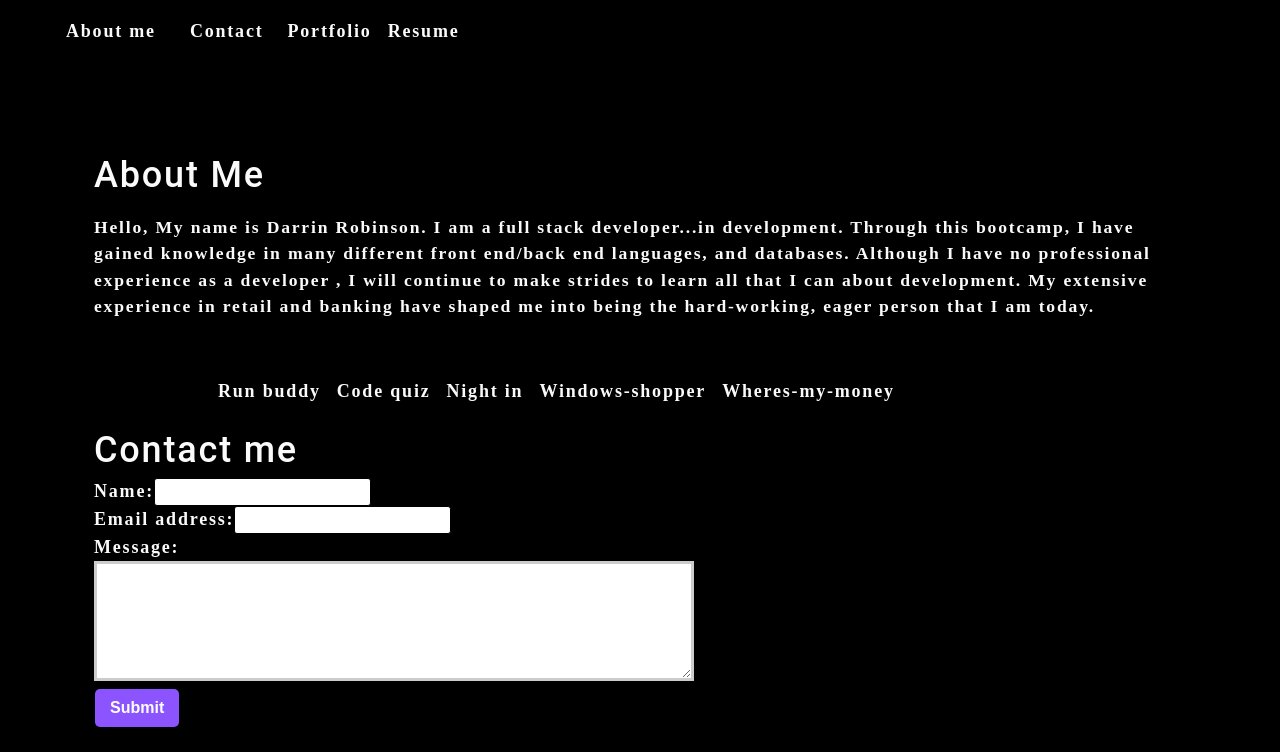
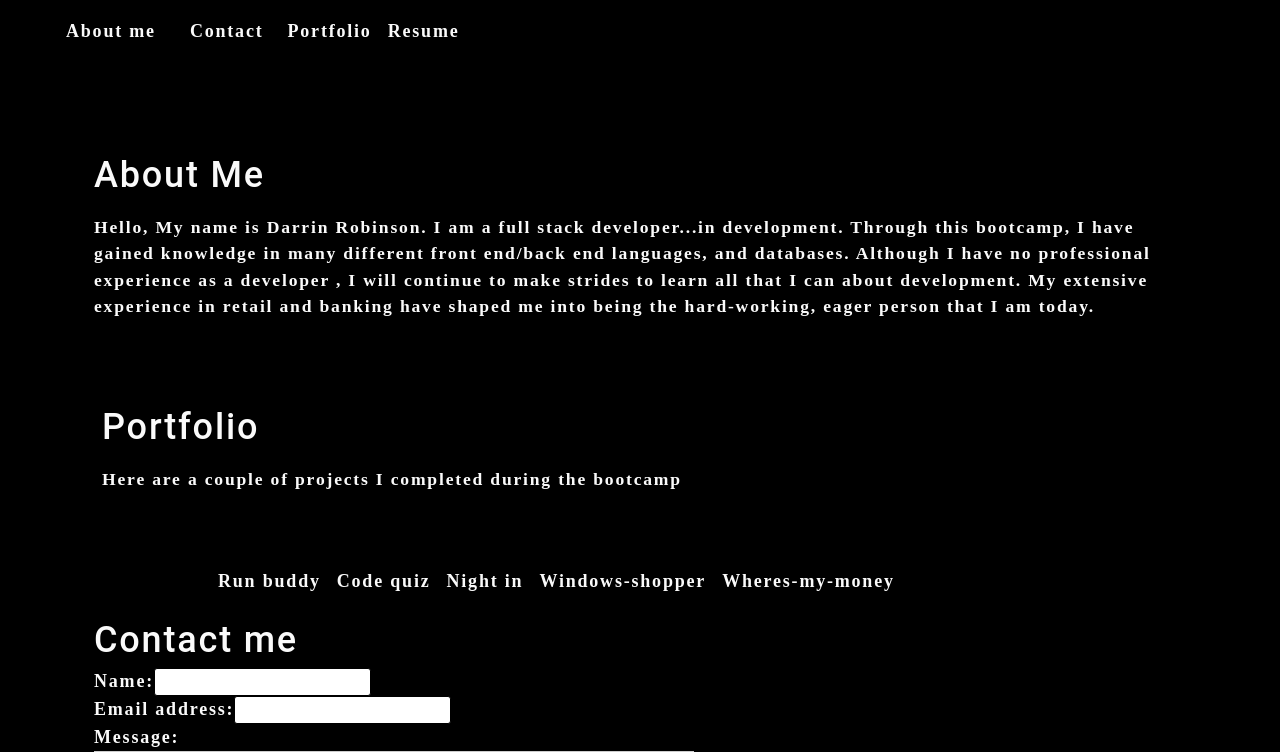
Before and after one commit to Darobinson20/drob-portfolio, a React (Create React App) app: page / in a window 1280 px wide. Shown: the top 752 px of the page. Built offline with nearby package versions, Linux system fonts and the light colour scheme.

Commit message:
portfolio tab updated

```diff
--- a/src/components/Portfolio/index.js
+++ b/src/components/Portfolio/index.js
@@ -15,6 +15,17 @@ function Portfolio() {
   }
   return (
     <header data-testid="header" className="flex-row px-1">
+
+      <section className="my-5">
+        <h1 id="portfolio">Portfolio</h1>
+
+        <div className='my-2'>
+          <p>
+            Here are a couple of projects I completed during the bootcamp
+          </p>
+        </div>
+
+      </section>
 
         <nav>
           <ul className="flex-row">
```
